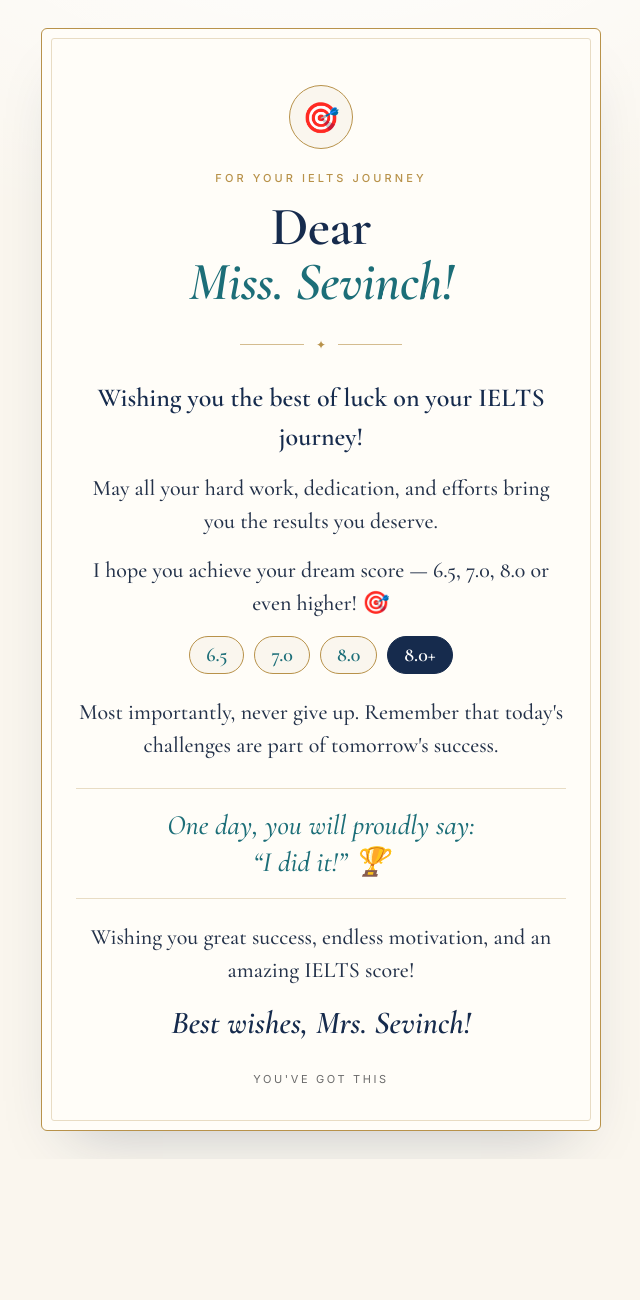
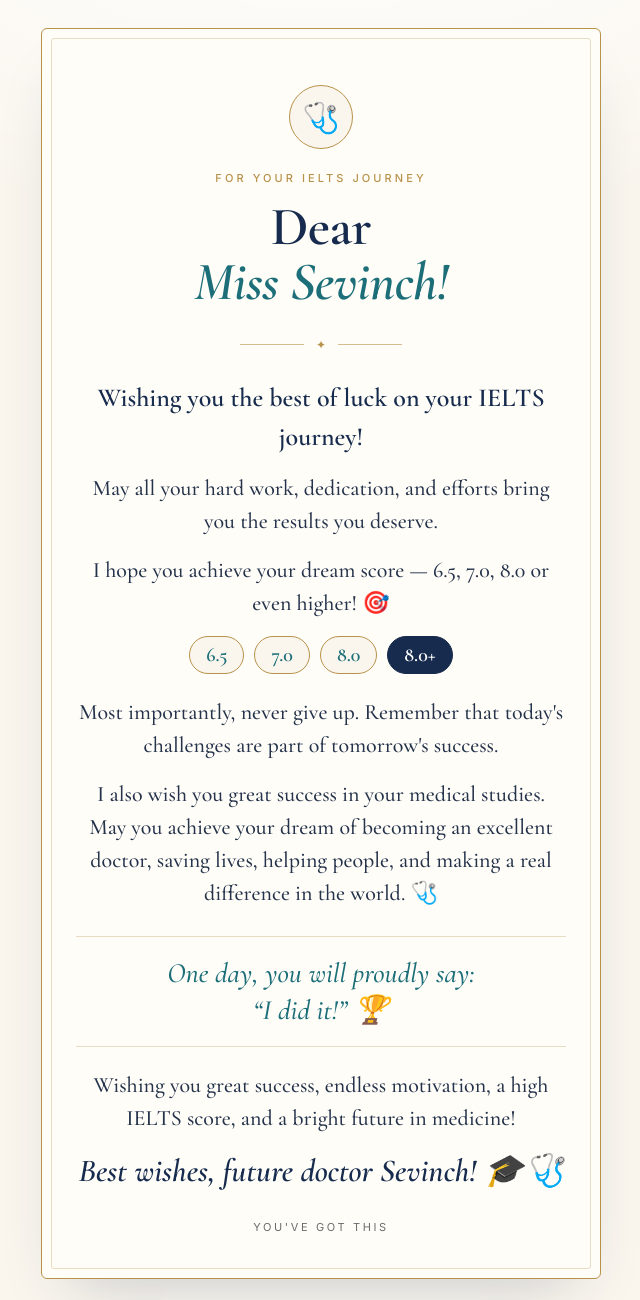
Before and after one commit to sjz0606/ielts-sevinch, a plain HTML site: page index.html in a window 1280 px wide. Shown: the top 1300 px of the page, without its empty margins (319-959 px from the left). Before the commit the page ends 1159 px from the top, so only its background shows below. Drawn offline with nearby package versions, Linux system fonts and the light colour scheme.

Commit message:
Updated message
Co-Authored-By: Claude Opus 5.5 <noreply@anthropic.com>

```diff
--- a/index.html
+++ b/index.html
@@ -3,7 +3,7 @@
 <head>
 <meta charset="utf-8">
 <meta name="viewport" content="width=device-width, initial-scale=1, viewport-fit=cover">
-<title>Dear Miss. Sevinch — Good luck!</title>
+<title>Dear Miss Sevinch — Good luck!</title>
 <meta name="description" content="A good luck message for your IELTS journey.">
 <meta name="theme-color" content="#faf6ee">
 <link rel="preconnect" href="https://fonts.googleapis.com">
@@ -80,9 +80,9 @@
 </head>
 <body>
   <main class="card">
-    <div class="badge" aria-hidden="true">🎯</div>
+    <div class="badge" aria-hidden="true">🩺</div>
     <div class="eyebrow">For your IELTS journey</div>
-    <h1>Dear<em>Miss. Sevinch!</em></h1>
+    <h1>Dear<em>Miss Sevinch!</em></h1>
     <div class="rule" aria-hidden="true">✦</div>
 
     <div class="msg">
@@ -95,15 +95,16 @@
 
     <div class="msg">
       <p>Most importantly, never give up. Remember that today's challenges are part of tomorrow's success.</p>
+      <p>I also wish you great success in your medical studies. May you achieve your dream of becoming an excellent doctor, saving lives, helping people, and making a real difference in the world. 🩺</p>
     </div>
 
     <div class="quote">One day, you will proudly say:<br>&ldquo;I did it!&rdquo; 🏆</div>
 
     <div class="msg">
-      <p>Wishing you great success, endless motivation, and an amazing IELTS score!</p>
+      <p>Wishing you great success, endless motivation, a high IELTS score, and a bright future in medicine!</p>
     </div>
 
-    <div class="sign"><span>Best wishes,</span> <span>Mrs. Sevinch!</span></div>
+    <div class="sign"><span>Best wishes,</span> <span>future doctor Sevinch!</span> <span>🎓🩺</span></div>
     <div class="foot">You've got this</div>
   </main>
 </body>
```
